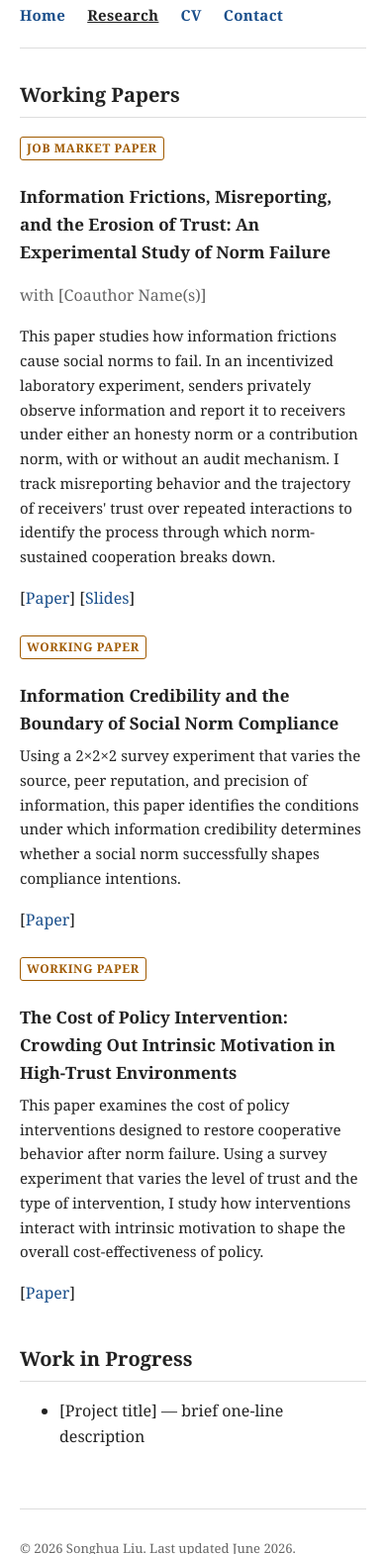
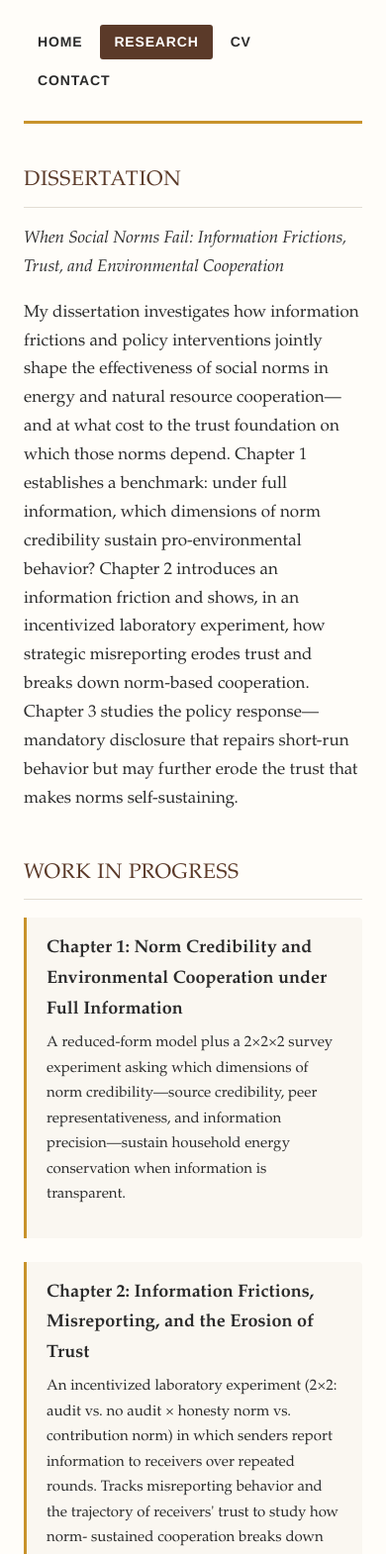
Before and after one commit to SonghuaLiu678/SonghuaLiu678.github.io, a plain HTML site: page research.html in a window 390 px wide. Shown: the part 127-1697 px from the top of the page at 99% size. Drawn offline with Linux system fonts and the light colour scheme.

Commit message:
Fill in content, redesign styling, restructure research/CV pages

```diff
--- a/assets/style.css
+++ b/assets/style.css
@@ -1,85 +1,120 @@
 /* ---------- Base ---------- */
 :root {
-  --max-width: 760px;
-  --text-color: #222;
-  --muted-color: #666;
-  --link-color: #1a4f8b;
-  --border-color: #ddd;
+  --max-width: 800px;
+  --text-color: #2b2b2b;
+  --muted-color: #6b6b6b;
+  --link-color: #5b3a29;
+  --accent-color: #c8932c;
+  --border-color: #e3ddd3;
+  --bg-color: #fffdf9;
+  --card-bg: #faf7f1;
 }
 
 * {
   box-sizing: border-box;
 }
 
+html {
+  scroll-behavior: smooth;
+}
+
 body {
-  font-family: "Georgia", "Times New Roman", serif;
+  font-family: "Iowan Old Style", "Palatino Linotype", "Georgia", "Times New Roman", serif;
   color: var(--text-color);
-  line-height: 1.65;
+  line-height: 1.7;
   margin: 0;
   padding: 0;
-  background: #fff;
+  background: var(--bg-color);
+  font-size: 17px;
 }
 
 .container {
   max-width: var(--max-width);
   margin: 0 auto;
-  padding: 40px 20px 80px;
+  padding: 48px 24px 80px;
 }
 
 a {
   color: var(--link-color);
   text-decoration: none;
+  border-bottom: 1px solid transparent;
+  transition: border-color 0.15s ease, color 0.15s ease;
 }
 
 a:hover {
-  text-decoration: underline;
+  border-bottom-color: var(--accent-color);
 }
 
 /* ---------- Header / Nav ---------- */
 header.site-header {
-  border-bottom: 1px solid var(--border-color);
-  margin-bottom: 30px;
-  padding-bottom: 20px;
+  margin-bottom: 40px;
+  padding-bottom: 22px;
+  border-bottom: 3px solid var(--accent-color);
 }
 
 header.site-header h1 {
-  font-size: 28px;
+  font-size: 32px;
+  letter-spacing: 0.02em;
   margin: 0 0 4px;
+  font-weight: normal;
 }
 
 header.site-header p.subtitle {
-  margin: 0 0 12px;
+  margin: 0 0 18px;
   color: var(--muted-color);
   font-size: 16px;
+  font-style: italic;
+  letter-spacing: 0.03em;
+}
+
+nav.site-nav {
+  display: flex;
+  gap: 4px;
+  flex-wrap: wrap;
 }
 
 nav.site-nav a {
-  margin-right: 18px;
-  font-size: 15px;
-  font-weight: bold;
-  letter-spacing: 0.02em;
+  font-family: "Helvetica Neue", Arial, sans-serif;
+  padding: 6px 14px;
+  font-size: 14px;
+  font-weight: 600;
+  letter-spacing: 0.06em;
+  text-transform: uppercase;
+  border: none;
+  border-radius: 3px;
+  color: var(--text-color);
+}
+
+nav.site-nav a:hover {
+  background: var(--card-bg);
+  border-bottom: none;
 }
 
 nav.site-nav a.active {
-  color: var(--text-color);
-  text-decoration: underline;
+  background: var(--link-color);
+  color: #fff;
 }
 
 /* ---------- Sections ---------- */
 section {
-  margin-bottom: 36px;
+  margin-bottom: 42px;
 }
 
 h2 {
-  font-size: 20px;
+  font-size: 21px;
+  font-weight: normal;
+  letter-spacing: 0.03em;
+  text-transform: uppercase;
+  color: var(--link-color);
   border-bottom: 1px solid var(--border-color);
-  padding-bottom: 6px;
-  margin-bottom: 16px;
+  padding-bottom: 8px;
+  margin-bottom: 18px;
 }
 
 h3 {
-  font-size: 17px;
+  font-size: 18px;
   margin-bottom: 4px;
+  font-weight: bold;
 }
 
 .muted {
@@ -88,25 +123,73 @@ h3 {
 
 /* ---------- Publications / Working papers ---------- */
 .paper {
-  margin-bottom: 22px;
+  margin-bottom: 24px;
+  padding: 16px 20px;
+  background: var(--card-bg);
+  border-left: 3px solid var(--accent-color);
+  border-radius: 0 4px 4px 0;
+}
+
+.paper h3 {
+  margin-top: 0;
 }
 
 .paper .status {
   display: inline-block;
-  font-size: 12px;
+  font-family: "Helvetica Neue", Arial, sans-serif;
+  font-size: 11px;
   font-weight: bold;
   text-transform: uppercase;
-  letter-spacing: 0.05em;
+  letter-spacing: 0.08em;
   color: #a05a00;
   border: 1px solid #a05a00;
   border-radius: 3px;
-  padding: 1px 6px;
-  margin-bottom: 6px;
+  padding: 2px 7px;
+  margin-bottom: 8px;
 }
 
 .paper .abstract {
   margin-top: 6px;
   font-size: 15px;
+}
+
+/* ---------- About / photo ---------- */
+.about-flex {
+  display: flex;
+  gap: 32px;
+  align-items: flex-start;
+}
+
+.about-text {
+  flex: 1;
+}
+
+.about-photo {
+  flex: 0 0 160px;
+}
+
+.photo-placeholder,
+.about-photo img {
+  width: 160px;
+  height: 200px;
+  border: 1px dashed var(--border-color);
+  border-radius: 6px;
+  display: flex;
+  align-items: center;
+  justify-content: center;
+  color: var(--muted-color);
+  font-size: 14px;
+  object-fit: cover;
+  background: var(--card-bg);
+}
+
+@media (max-width: 600px) {
+  .about-flex {
+    flex-direction: column-reverse;
+  }
+  .about-photo {
+    flex: 0 0 auto;
+  }
 }
 
 /* ---------- Footer ---------- */
@@ -116,15 +199,21 @@ footer {
   border-top: 1px solid var(--border-color);
   font-size: 13px;
   color: var(--muted-color);
+  font-family: "Helvetica Neue", Arial, sans-serif;
 }
 
 /* ---------- CV page ---------- */
 .cv-entry {
   margin-bottom: 14px;
+  display: flex;
+  gap: 16px;
 }
 
 .cv-entry .year {
-  font-weight: bold;
-  display: inline-block;
-  min-width: 90px;
+  font-family: "Helvetica Neue", Arial, sans-serif;
+  font-weight: 600;
+  font-size: 14px;
+  color: var(--muted-color);
+  flex: 0 0 110px;
+  white-space: nowrap;
 }
--- a/research.html
+++ b/research.html
@@ -20,68 +20,62 @@
     </header>
 
     <section>
-      <h2>Working Papers</h2>
+      <h2>Dissertation</h2>
+      <p>
+        <em>When Social Norms Fail: Information Frictions, Trust, and
+        Environmental Cooperation</em>
+      </p>
+      <p>
+        My dissertation investigates how information frictions and policy
+        interventions jointly shape the effectiveness of social norms in
+        energy and natural resource cooperation&mdash;and at what cost to the
+        trust foundation on which those norms depend. Chapter 1 establishes a
+        benchmark: under full information, which dimensions of norm
+        credibility sustain pro-environmental behavior? Chapter 2 introduces
+        an information friction and shows, in an incentivized laboratory
+        experiment, how strategic misreporting erodes trust and breaks down
+        norm-based cooperation. Chapter 3 studies the policy
+        response&mdash;mandatory disclosure that repairs short-run behavior
+        but may further erode the trust that makes norms self-sustaining.
+      </p>
+    </section>
+
+    <section>
+      <h2>Work in Progress</h2>
 
       <div class="paper">
-        <div class="status">Job Market Paper</div>
-        <h3>Information Frictions, Misreporting, and the Erosion of Trust:
-          An Experimental Study of Norm Failure</h3>
-        <p class="muted">with [Coauthor Name(s)]</p>
+        <h3>Chapter 1: Norm Credibility and Environmental Cooperation under
+          Full Information</h3>
         <p class="abstract">
-          This paper studies how information frictions cause social norms to
-          fail. In an incentivized laboratory experiment, senders privately
-          observe information and report it to receivers under either an
-          honesty norm or a contribution norm, with or without an audit
-          mechanism. I track misreporting behavior and the trajectory of
-          receivers' trust over repeated interactions to identify the process
-          through which norm-sustained cooperation breaks down.
-          <!-- Replace with your real abstract -->
-        </p>
-        <p>
-          [<a href="#">Paper</a>] [<a href="#">Slides</a>]
-          <!-- Add links once available -->
+          A reduced-form model plus a 2&times;2&times;2 survey experiment
+          asking which dimensions of norm credibility&mdash;source
+          credibility, peer representativeness, and information
+          precision&mdash;sustain household energy conservation when
+          information is transparent.
         </p>
       </div>
 
       <div class="paper">
-        <div class="status">Working Paper</div>
-        <h3>Information Credibility and the Boundary of Social Norm
-          Compliance</h3>
+        <h3>Chapter 2: Information Frictions, Misreporting, and the Erosion
+          of Trust</h3>
         <p class="abstract">
-          Using a 2&times;2&times;2 survey experiment that varies the source,
-          peer reputation, and precision of information, this paper identifies
-          the conditions under which information credibility determines
-          whether a social norm successfully shapes compliance intentions.
-          <!-- Replace with your real abstract -->
-        </p>
-        <p>
-          [<a href="#">Paper</a>]
+          An incentivized laboratory experiment (2&times;2: audit vs. no audit
+          &times; honesty norm vs. contribution norm) in which senders report
+          information to receivers over repeated rounds. Tracks misreporting
+          behavior and the trajectory of receivers' trust to study how norm-
+          sustained cooperation breaks down under information frictions.
         </p>
       </div>
 
       <div class="paper">
-        <div class="status">Working Paper</div>
-        <h3>The Cost of Policy Intervention: Crowding Out Intrinsic
-          Motivation in High-Trust Environments</h3>
+        <h3>Chapter 3: The Cost of Policy Intervention</h3>
         <p class="abstract">
-          This paper examines the cost of policy interventions designed to
-          restore cooperative behavior after norm failure. Using a survey
-          experiment that varies the level of trust and the type of
-          intervention, I study how interventions interact with intrinsic
-          motivation to shape the overall cost-effectiveness of policy.
-          <!-- Replace with your real abstract -->
-        </p>
-        <p>
-          [<a href="#">Paper</a>]
+          A survey experiment varying trust levels and the type of mandatory
+          disclosure intervention, studying how policy interventions that
+          repair short-run behavior may crowd out the intrinsic motivation
+          that sustains cooperation in high-trust environments.
         </p>
       </div>
-    </section>
-
-    <section>
-      <h2>Work in Progress</h2>
-      <ul>
-        <li>[Project title] &mdash; brief one-line description</li>
-      </ul>
     </section>
 
     <footer>
```
Also changed, not shown: contact.html (+4 -4 lines), cv.html (+22 -8 lines), index.html (+22 -30 lines).
